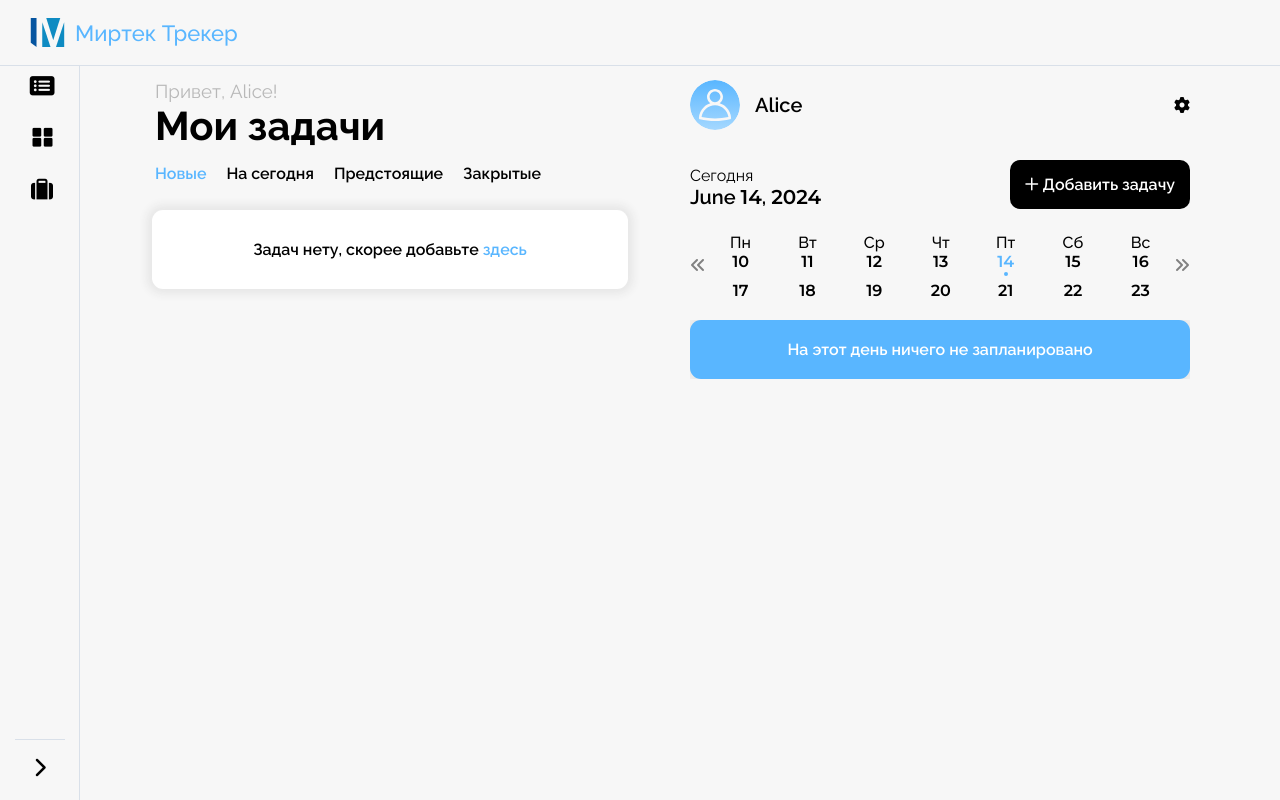
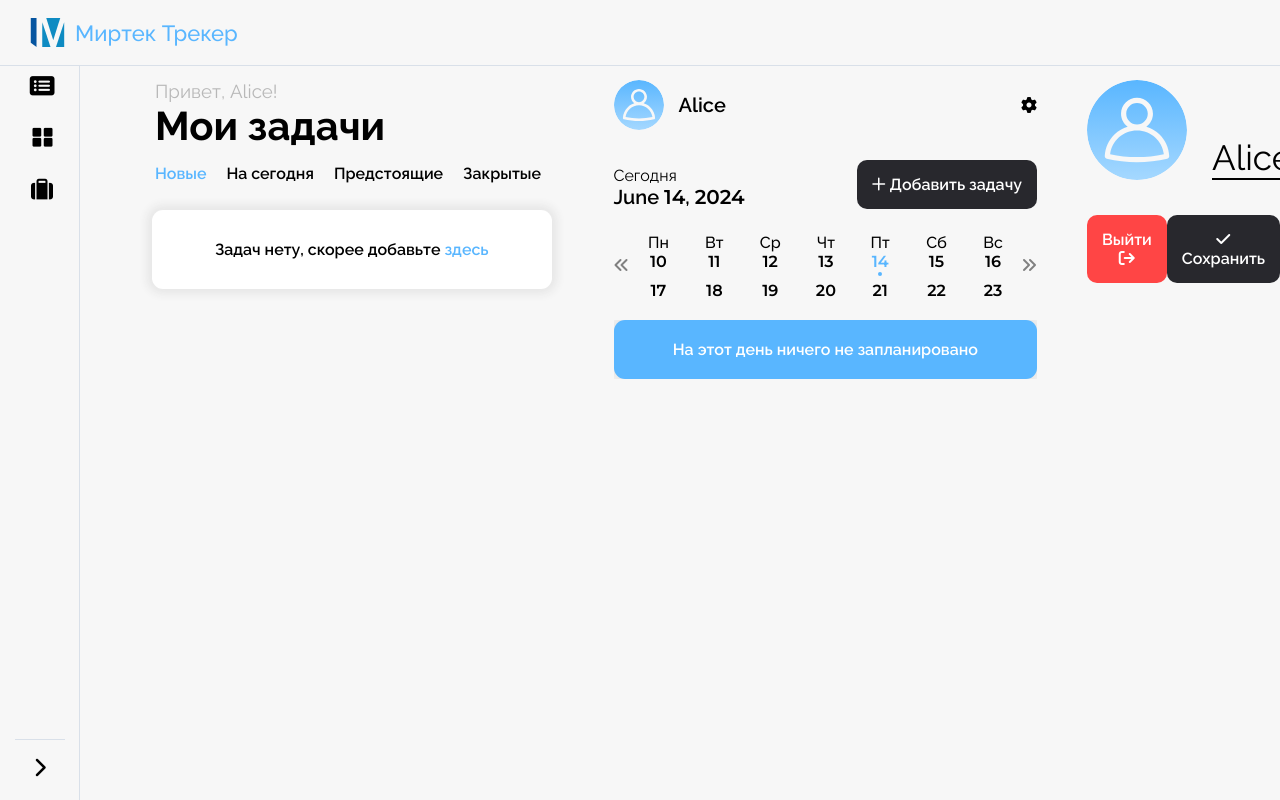
Before and after one commit to IliaGurelev/MirTecTracker, a Vue app: page /user in a window 1280 px wide. Both pictures are taken after a click on the element 1182 px from the left and 105 px from the top of the page. Built offline with nearby package versions, Linux system fonts and the light colour scheme.

Commit message:
Кнопка выйти и схоранить - верстка

```diff
--- a/src/components/Personal/PersonalDiary.vue
+++ b/src/components/Personal/PersonalDiary.vue
@@ -5,7 +5,10 @@
         :avatarUser="props.currentUser.avatar"
         :nameUser="props.currentUser.nameUser"
       />
-      <div class="diary__settings">
+      <div
+        @click="$emit('clickSettings')"
+        class="diary__settings"
+      >
         <i class="fa-solid fa-gear"></i>
       </div>
     </section>
@@ -13,12 +16,12 @@
       <div class="diary__header">
         <CurentDate :currentDate="activeDate" />
         <div class="diary__wrapper">
-          <button
-            @click="setActivePopup"
+          <BlackButton
+            @clickButton="setActivePopup"
             class="diary__button"
           >
             <i class="fa-regular fa-plus"></i> Добавить задачу
-          </button>
+          </BlackButton>
           <DiaryTaskAddPopup
             v-if="isActivePopup"
             :defaultDate="activeDate"
@@ -44,12 +47,14 @@
 <script setup>
   import { ref, computed } from 'vue'
   import { useMainStore } from '@/store'
+
   import taskFilter from '@/utils/task-filter'
   import UserInfo from '@/components/Personal/UserInfo.vue'
   import UserCalendar from '@/components/UI/UserCalendar.vue'
   import CurentDate from '@/components/UI/CurrentDate.vue'
   import DiaryTaskList from '@/components/Tasks/DiaryTaskList.vue'
   import DiaryTaskAddPopup from '@/components/Tasks/DiaryTaskAddPopup.vue';
+  import BlackButton from '@/components/UI/BlackButton.vue'
 
   const props = defineProps({
     currentUser: {
@@ -118,22 +123,6 @@
       margin-bottom: 20px;
     }
 
-    &__button {
-      font-weight: 600;
-      color: #ffffff;
-      background-color: black;
-      border: none;
-      border-radius: 10px;
-      padding: 15px;
-      cursor: pointer;
-      transition: background-color 0.3s;
-    }
-
-    &__button:hover {
-      cursor: pointer;
-      background-color: rgb(71, 71, 71);
-    }
-
     &__calendar {
       margin-bottom: 20px;
     }
--- /dev/null
+++ b/src/components/Personal/PersonalSettings.vue
@@ -0,0 +1,148 @@
+<template>
+  <form action="" @submit.prevent="editUser">
+  <section class="settings">
+      <div class="settings__wrap">
+        <label for="avatar-user">
+          <UserInfo
+            :avatarUser="avatarUser"
+            :nameUser="''"
+            class="settings__user"
+          />
+        </label>
+        <input v-model="nameUser" class="settings__input" type="text" placeholder="Введите ваше имя" required>
+      </div>
+      <div class="settings__wrap settings__wrap--between">
+        <BlackButton class="settings__logout">
+          <p class="settings__button-text">Выйти   <i class="fa-solid fa-arrow-right-from-bracket"></i></p>
+        </BlackButton>
+        <BlackButton class="settings__button" type="submit">
+          <p class="settings__button-text"><i class="fa-solid fa-check"></i>  Сохранить</p>
+        </BlackButton>
+      </div>
+    </section>
+    <input class="settings__avatar-input" type="file" id="avatar-user" onchange="changeAvatar(this.files)" accept="image/png, image/jpeg" />
+  </form>
+</template>
+
+<script setup>
+  import { computed, watchEffect } from 'vue';
+  import { useMainStore } from '@/store.js';
+  import UserInfo from '@/components/Personal/UserInfo.vue';
+  import BlackButton from '@/components/UI/BlackButton.vue';
+
+  const store = useMainStore();
+
+  const props = defineProps({
+    currentUser: {
+      type: Object,
+      required: true,
+    }
+  });
+
+  const nameUser = defineModel('nameUser');
+  const avatarUser = defineModel('avatarUser');
+
+  const userData = computed(() => {
+    return {
+      id: props.currentUser.id,
+      avatar: '',
+      nameUser: nameUser.value,
+    }
+  });
+
+  function changeAvatar (file) {
+    avatarUser.value = window.URL.createObjectURL(file[0])
+  }
+
+  const editUser = () => {
+    store.editCurrentUser(userData.value);
+  }
+
+  watchEffect(() => {
+		nameUser.value = props.currentUser.nameUser;
+    avatarUser.value = props.currentUser.avatar;
+	});
+</script>
+
+<style lang="scss" scoped>
+  .settings {
+    display: flex;
+    flex-direction: column;
+    row-gap: 35px;
+    max-width: 500px;
+    animation: slideInRight 0.5s forwards;
+
+    &__wrap {
+      display: flex;
+      align-items: flex-end;
+
+      &--reverse {
+        flex-direction: row-reverse;
+      }
+
+      &--column {
+        flex-direction: column;
+        row-gap: 12px;
+      }
+
+      &--between {
+        justify-content: space-between;
+      }
+    }
+
+    &__input {
+      font-size: 35px;
+      background-color: var(--bg);
+      border-bottom: 2px black solid;
+
+      &:focus {
+        outline: none;
+        border-bottom: 2px var(--color-text-important) solid;
+      }
+    }
+
+    &__avatar-input {
+      display: none
+    }
+
+    &__user {
+      align-items: flex-end;
+      column-gap: 10px;
+
+      :deep(.user__icon) {
+        width: 100px;
+
+        :hover {
+          filter: brightness(80%);
+        }
+      }
+
+      :deep(.user__name) {
+        font-size: 35px;
+        text-decoration: underline;
+        cursor: text;
+      }
+    }
+
+    &__logout {
+      background-color: rgb(255, 69, 69);
+
+      &:hover {
+        background-color: rgb(230, 50, 50);
+      }
+    }
+  }
+
+  @keyframes slideInRight {
+    0% {
+      -webkit-transform: translateX(100%);
+              transform: translateX(100%);
+      visibility: visible;
+    }
+
+    100% {
+      -webkit-transform: translateX(0);
+              transform: translateX(0);
+    }
+  }
+</style>
--- a/src/components/Personal/UserInfo.vue
+++ b/src/components/Personal/UserInfo.vue
@@ -20,7 +20,8 @@
   const props = defineProps({
     avatarUser: {
       type: String,
-      required: true,
+      required: false,
+      default: '',
     },
     nameUser: {
       type: String,
--- /dev/null
+++ b/src/components/UI/BlackButton.vue
@@ -0,0 +1,28 @@
+<template>
+  <button
+    @click="$emit('clickButton')"
+  >
+    <slot></slot>
+  </button>
+</template>
+
+<script setup>
+
+</script>
+
+<style lang="scss" scoped>
+  button {
+    font-weight: 600;
+    color: #ffffff;
+    background-color: #28282d;;
+    border: none;
+    border-radius: 10px;
+    padding: 15px;
+    cursor: pointer;
+    transition: background-color 0.3s;
+
+    &:hover {
+      background-color: rgb(71, 71, 71);
+    }
+  }
+</style>
--- a/src/store.js
+++ b/src/store.js
@@ -15,6 +15,7 @@ export const useMainStore = defineStore('main', {
     diary: [],
     briefcases: [],
     currentUser: {},
+    users: [],
   }),
   actions: {
     fetchTasks() {
@@ -29,6 +30,9 @@ export const useMainStore = defineStore('main', {
 
     loginCurrentUser(id) {
       this.currentUser = usersData[id];
+    },
+    editCurrentUser(user) {
+      this.currentUser = user
     },
 
     addDiaryTask(task) {
--- a/src/views/PersonalPage.vue
+++ b/src/views/PersonalPage.vue
@@ -8,22 +8,33 @@
     <PersonalDiary
       :currentUser="currentUser"
       :tasks="diary"
+      @clickSettings="switchSettings"
       class="user-page__diary"
+    />
+    <PersonalSettings v-if="activeSettings"
+      :currentUser="currentUser"
     />
   </main>
 </template>
 
 <script setup>
-  import { onMounted, computed } from 'vue';
+  import { ref, onMounted } from 'vue';
   import { useMainStore } from '@/store.js';
   import { storeToRefs } from 'pinia';
   import Sidebar from '@/components/Sidebar/Sidebar.vue';
   import PersonalDiary from '@/components/Personal/PersonalDiary.vue'
   import PersonalTasks from '@/components/Personal/PersonalTasks.vue'
+  import PersonalSettings from '@/components/Personal/PersonalSettings.vue';
 
   const store = useMainStore();
 
   const {diary, tasks, currentUser} = storeToRefs(store);
+
+  const activeSettings = ref(false);
+
+  const switchSettings = () => {
+    activeSettings.value = !activeSettings.value;
+  }
 
   onMounted(() => {
     store.fetchTasks();
@@ -38,6 +49,7 @@
     margin-top: 80px;
     margin-left: 90px;
     column-gap: 50px;
+    overflow-x: hidden;
 
     @media (max-width: 600px) {
       margin-left: 10px;
```
